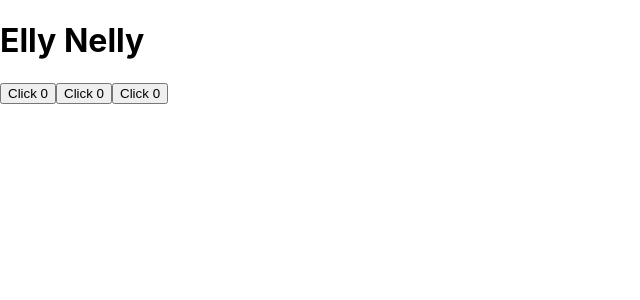
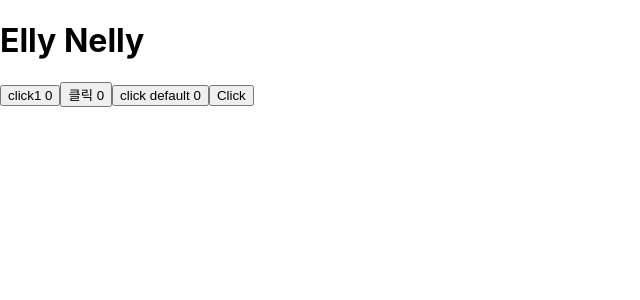
Before and after one commit to YebinK/react-practice, a React (Create React App) app in the folder src/frontend/: page / in a window 1280 px wide. Shown: the top 300 px of the page, without its empty margins (0-640 px from the left). Built offline with nearby package versions, Linux system fonts and the light colour scheme.

Commit message:
feat: props 연습

```diff
--- a/src/frontend/src/App.js
+++ b/src/frontend/src/App.js
@@ -1,15 +1,19 @@
-import React from 'react';
+import React, { useState } from 'react';
 import Counter from './components/Counter';
 
 function App() {
+
+    const [buttonName, setButtonName] = useState('클릭');
 
     return (
         <div className="App">
             <h1>Elly Nelly</h1>
             {/*여러 개의 Counter를 중복 없이 구현할 수 있다.*/}
-            <Counter/>
-            <Counter/>
-            <Counter/>
+            <Counter click="click1"/>
+            <Counter click={buttonName}/>
+            <Counter />
+
+            <button onClick={() => setButtonName('click clicked')}>Click</button>
         </div>
     );
 }
--- a/src/frontend/src/components/Counter.js
+++ b/src/frontend/src/components/Counter.js
@@ -1,6 +1,6 @@
 import React, { useState } from 'react';
 
-const Counter = () => {
+const Counter = (props) => {
 
     const [count, setCount] = useState(0); //count가 변경될 때마다 리렌더링 된다.
 
@@ -8,9 +8,11 @@ const Counter = () => {
         setCount(count + 1);
     }
 
+    const clickString = props.click || 'click default';
+
     return (
         <button onClick={increment}>
-            Click {count}
+            {clickString} {count}
         </button>
     );
 };
```
